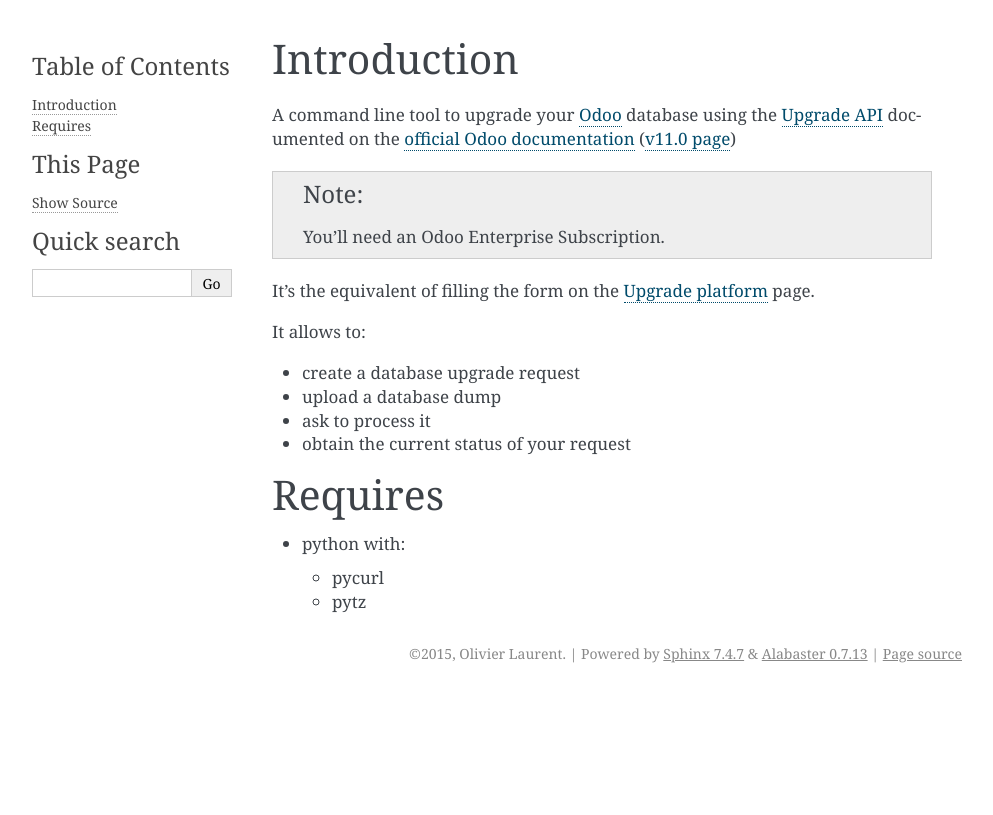
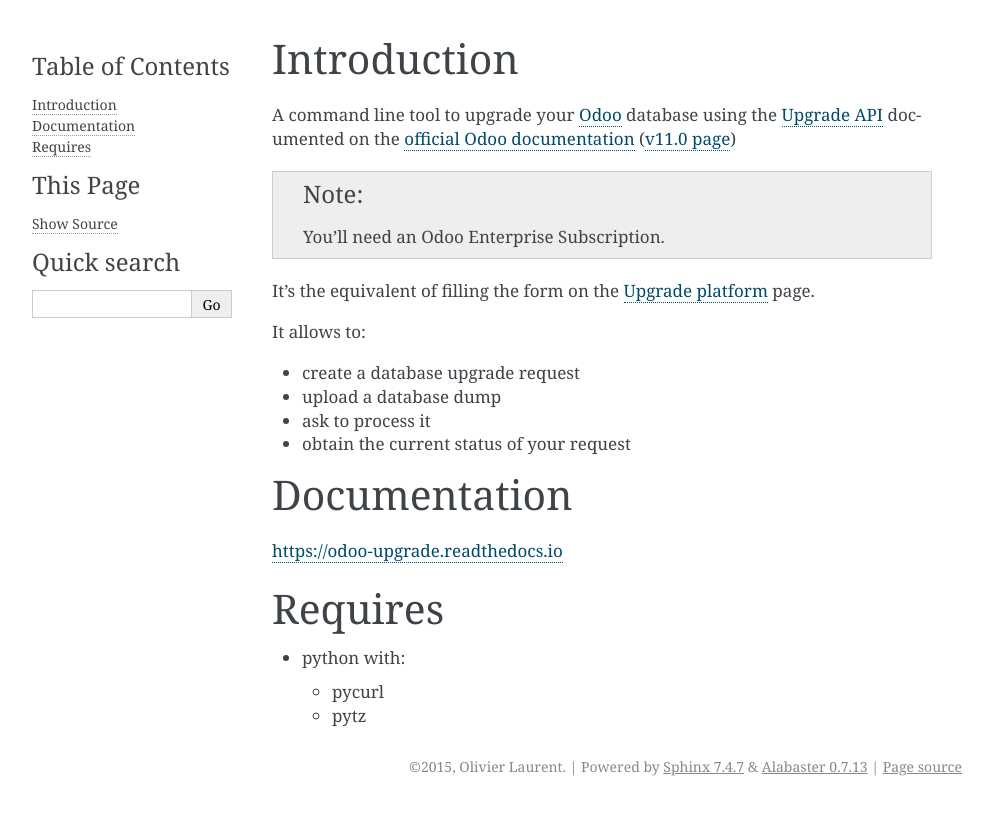
Before and after one commit to olilau/odoo-upgrade, a Sphinx documentation site: the page built from doc/source/intro.rst, in a window 1280 px wide. Shown: the top 815 px of the page, without its empty margins (148-1141 px from the left). Built offline with Sphinx 7.4.7, drawn with Linux system fonts in a browser that asks for light colours.

Commit message:
[IMP] doc: added link to documentation

```diff
--- a/doc/source/intro.rst
+++ b/doc/source/intro.rst
@@ -18,6 +18,11 @@
 * ask to process it
 * obtain the current status of your request
 
+Documentation
+-------------
+
+https://odoo-upgrade.readthedocs.io
+
 Requires
 --------
 
```
